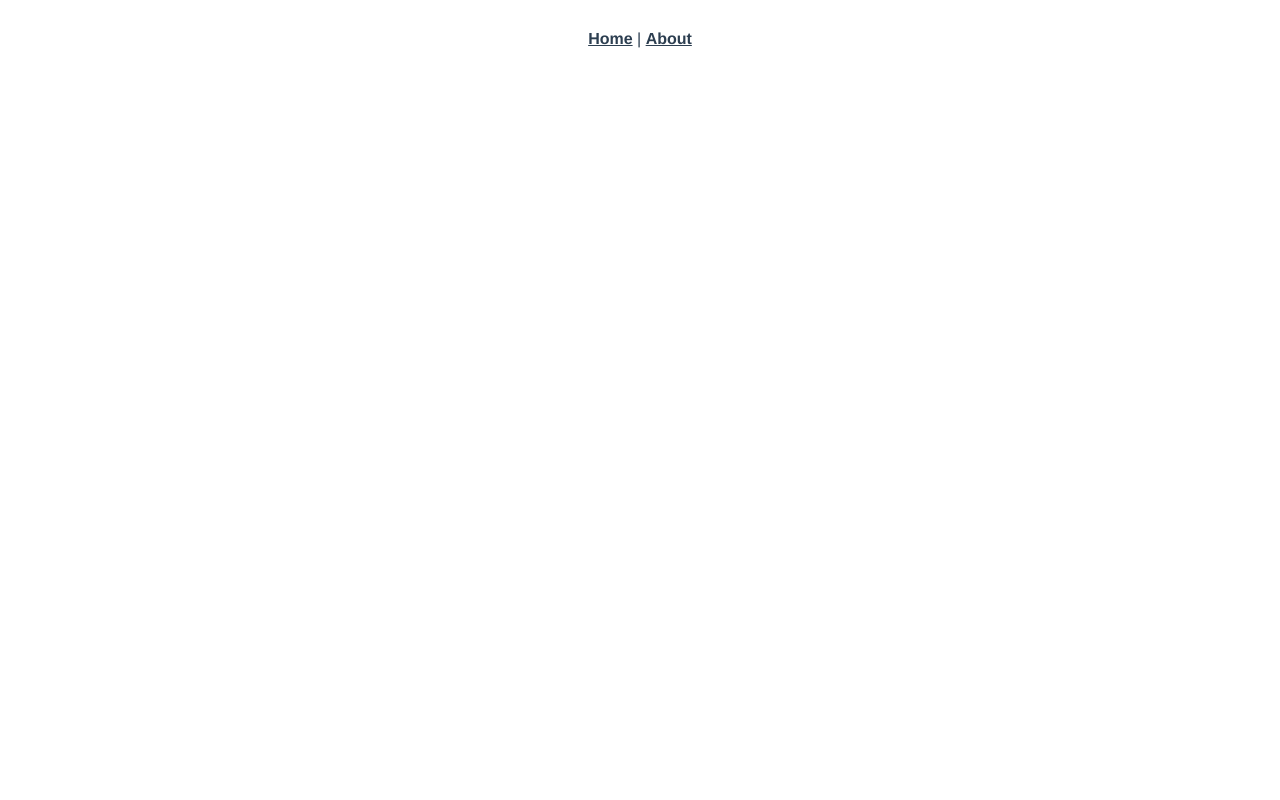
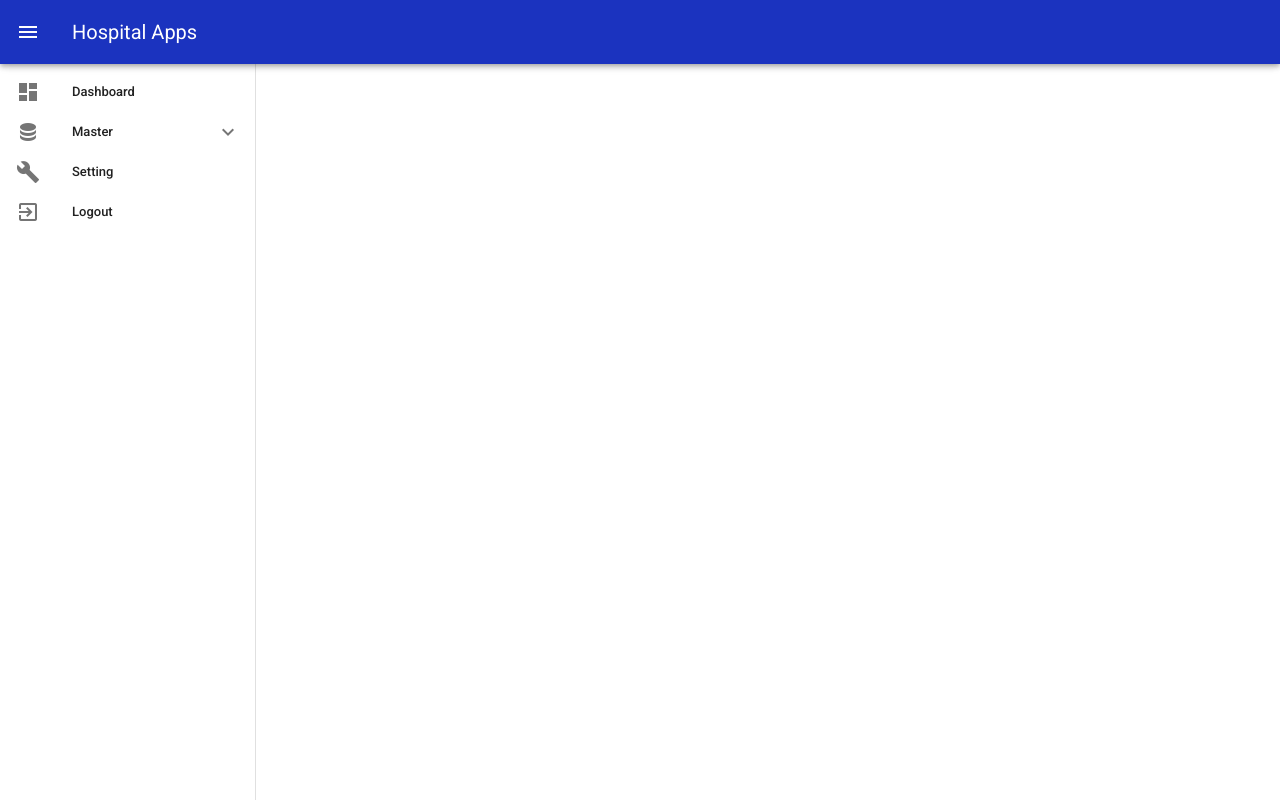
Before and after one commit to dhimasprajaya/hospital-vue, a Vue app: page /dashboard in a window 1280 px wide. Built offline with nearby package versions, Linux system fonts and the light colour scheme.

Commit message:
create application bar and navigation drawer

```diff
--- a/public/index.html
+++ b/public/index.html
@@ -1,17 +1,27 @@
 <!DOCTYPE html>
 <html lang="en">
   <head>
-    <meta charset="utf-8">
-    <meta http-equiv="X-UA-Compatible" content="IE=edge">
-    <meta name="viewport" content="width=device-width,initial-scale=1.0">
-    <link rel="icon" href="<%= BASE_URL %>favicon.ico">
-    <title><%= htmlWebpackPlugin.options.title %></title>
-    <link rel="stylesheet" href="https://fonts.googleapis.com/css?family=Roboto:100,300,400,500,700,900">
-    <link rel="stylesheet" href="https://cdn.jsdelivr.net/npm/@mdi/font@latest/css/materialdesignicons.min.css">
+    <meta charset="utf-8" />
+    <meta http-equiv="X-UA-Compatible" content="IE=edge" />
+    <meta name="viewport" content="width=device-width,initial-scale=1.0" />
+    <link rel="icon" href="https://image.flaticon.com/icons/svg/33/33777.svg" />
+    <title>Hospital Apps</title>
+    <link
+      rel="stylesheet"
+      href="https://fonts.googleapis.com/css?family=Roboto:100,300,400,500,700,900"
+    />
+    <link
+      rel="stylesheet"
+      href="https://cdn.jsdelivr.net/npm/@mdi/font@latest/css/materialdesignicons.min.css"
+    />
   </head>
   <body>
     <noscript>
-      <strong>We're sorry but <%= htmlWebpackPlugin.options.title %> doesn't work properly without JavaScript enabled. Please enable it to continue.</strong>
+      <strong
+        >We're sorry but <%= htmlWebpackPlugin.options.title %> doesn't work
+        properly without JavaScript enabled. Please enable it to
+        continue.</strong
+      >
     </noscript>
     <div id="app"></div>
     <!-- built files will be auto injected -->
--- a/src/App.vue
+++ b/src/App.vue
@@ -1,32 +1,95 @@
 <template>
-  <div id="app">
-    <div id="nav">
-      <router-link to="/">Home</router-link> |
-      <router-link to="/about">About</router-link>
-    </div>
-    <router-view/>
-  </div>
+  <v-app>
+    <!-- Navigation Drawer -->
+    <v-navigation-drawer v-model="drawer" app clipped>
+      <v-list dense nav>
+        <v-list-item-group v-model="item" color="primary">
+          <div v-for="item in items" :key="item.title">
+            <!-- If Menu contains Sub Menu -->
+            <v-list-group v-if="item.items" :prepend-icon="item.icon">
+              <template v-slot:activator>
+                <v-list-item-content>
+                  <v-list-item-title v-text="item.title"></v-list-item-title>
+                </v-list-item-content>
+              </template>
+
+              <v-list-item v-for="subItem in item.items" :key="subItem.title">
+                <v-list-item-icon>
+                  <v-icon v-text="subItem.icon"></v-icon>
+                </v-list-item-icon>
+                <v-list-item-content>
+                  <v-list-item-title v-text="subItem.title"></v-list-item-title>
+                </v-list-item-content>
+              </v-list-item>
+            </v-list-group>
+
+            <!-- If Menu don't contains Sub Menu -->
+            <v-list-item v-else>
+              <v-list-item-icon>
+                <v-icon v-text="item.icon"></v-icon>
+              </v-list-item-icon>
+              <v-list-item-content>
+                <v-list-item-title v-text="item.title"></v-list-item-title>
+              </v-list-item-content>
+            </v-list-item>
+          </div>
+        </v-list-item-group>
+      </v-list>
+    </v-navigation-drawer>
+
+    <!-- Application Bar -->
+    <v-app-bar app color="primary" dark clipped-left>
+      <v-app-bar-nav-icon @click.stop="drawer = !drawer" />
+      <v-toolbar-title>Hospital Apps</v-toolbar-title>
+    </v-app-bar>
+
+    <!-- Content -->
+    <v-content>
+      <v-container class="fill-height" fluid>
+        <router-view></router-view>
+      </v-container>
+    </v-content>
+  </v-app>
 </template>
 
+<script>
+export default {
+  name: "App",
+  data: () => ({
+    drawer: null,
+    item: null,
+    items: [
+      { title: "Dashboard", icon: "mdi-view-dashboard", link: "" },
+      {
+        title: "Master",
+        icon: "mdi-database",
+        items: [
+          { title: "Hospital", icon: "mdi-hospital-building", link: "" },
+          { title: "Doctor", icon: "mdi-account", link: "" },
+          { title: "Patient", icon: "mdi-account-box", link: "" },
+        ],
+      },
+      { title: "Setting", icon: "mdi-wrench" },
+      { title: "Logout", icon: "mdi-exit-to-app" },
+    ],
+  }),
+};
+</script>
+
 <style>
-#app {
-  font-family: Avenir, Helvetica, Arial, sans-serif;
-  -webkit-font-smoothing: antialiased;
-  -moz-osx-font-smoothing: grayscale;
-  text-align: center;
-  color: #2c3e50;
+.b-red {
+  border: 1px solid red;
 }
 
-#nav {
-  padding: 30px;
+.b-green {
+  border: 1px solid green;
 }
 
-#nav a {
-  font-weight: bold;
-  color: #2c3e50;
+.b-blue {
+  border: 1px solid blue;
 }
 
-#nav a.router-link-exact-active {
-  color: #42b983;
+.center {
+  margin: auto;
 }
 </style>
--- a/src/plugins/vuetify.js
+++ b/src/plugins/vuetify.js
@@ -1,22 +1,22 @@
-import Vue from 'vue';
-import Vuetify from 'vuetify/lib';
+import Vue from "vue";
+import Vuetify from "vuetify/lib";
 
 Vue.use(Vuetify);
 
 export default new Vuetify({
   theme: {
-      options: {
-        customProperties: true,
-      },
+    options: {
+      customProperties: true,
+    },
     themes: {
       light: {
-        primary: '#ee44aa',
-        secondary: '#424242',
-        accent: '#82B1FF',
-        error: '#FF5252',
-        info: '#2196F3',
-        success: '#4CAF50',
-        warning: '#FFC107'
+        primary: "#1B33BF",
+        secondary: "#364ABF",
+        accent: "#BF9663",
+        error: "#FF5252",
+        info: "#2196F3",
+        success: "#4CAF50",
+        warning: "#FFC107",
       },
     },
   },
```
